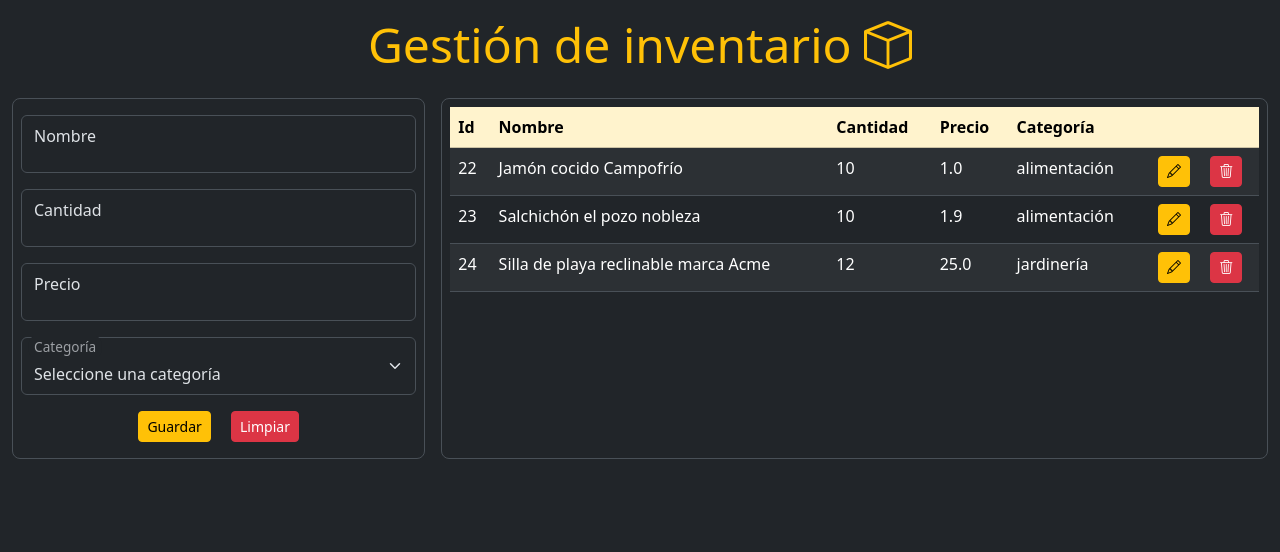
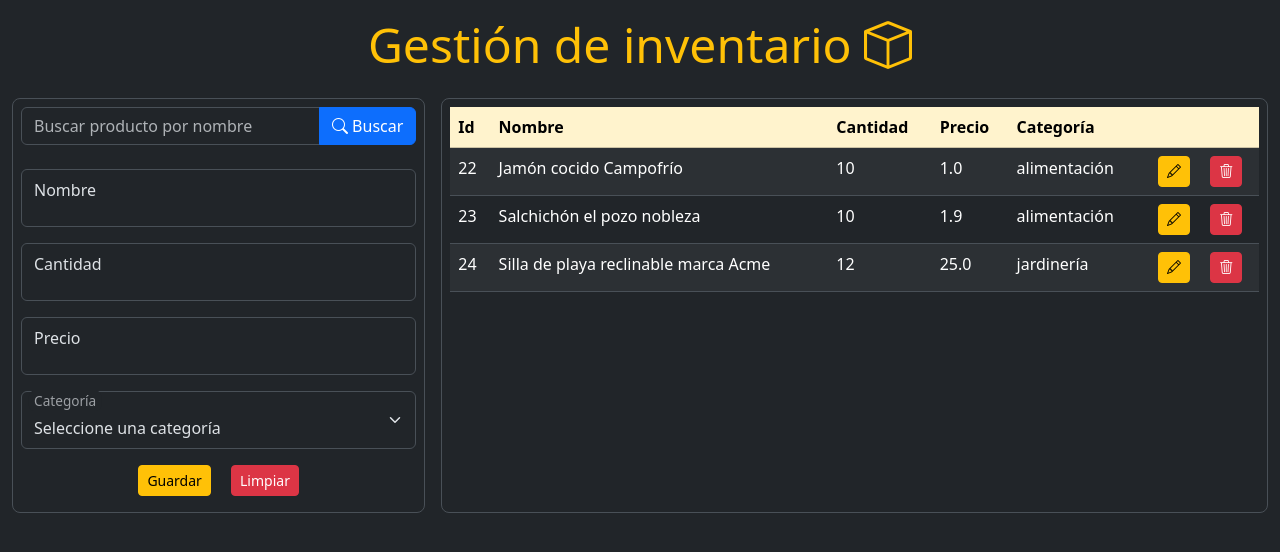
Before and after one commit to jesdeltoro/Gesti-n-Inventarios, a Flask app: page / in a window 1280 px wide. Shown: the top 552 px of the page. Run offline with Flask 3, Linux system fonts and the light colour scheme; data comes from the database, SQL or seed files in the repository.

Commit message:
reto módulo 3 añadido buscar por nombre

```diff
--- a/app.py
+++ b/app.py
@@ -1,4 +1,4 @@
-from flask import Flask, redirect, render_template, url_for
+from flask import Flask, redirect, render_template, url_for, request
 from producto import Producto
 from producto_forma import ProductoForma
 from producto_dao import ProductoDAO  # Replace 'your_module' with the actual module name where ProductoDAO is defined
@@ -102,5 +102,26 @@ def producto():
         pass
     return render_template('producto.html', form=form)
 
+@app.route('/buscar', methods=['POST'])
+def buscar():
+    nombre_producto = request.form.get('nombre_buscar', '').strip()
+    app.logger.debug(f'Buscando producto con nombre: {nombre_producto}')
+    producto = ProductoDAO.seleccionar_por_nombre(f"%{nombre_producto}%")
+    categorias = [
+        ('alimentación', 'Alimentación'),
+        ('droguería', 'Droguería'),
+        ('menaje de cocina', 'Menaje de Cocina'),
+        ('jardinería', 'Jardinería')
+    ]
+    forma = ProductoForma(obj=producto)
+    forma.cargar_categorias(categorias)
+    if producto:
+        forma.categoria.data = producto.categoria
+        app.logger.debug(f'Producto encontrado: {producto}')
+    else:
+        app.logger.warning(f'No se encontró producto con nombre: {nombre_producto}')
+    productos = ProductoDAO.seleccionar()
+    return render_template('index.html', titulo=titulo_app, productos=productos, forma=forma)
+
 if __name__ == '__main__':
     app.run(debug=True)
--- a/producto_dao.py
+++ b/producto_dao.py
@@ -122,29 +122,23 @@ class ProductoDAO:
         try:
             conexion = Conexion.obtener_conexion()
             cursor = conexion.cursor()
-            valores = (nombre,)
-            cursor.execute(cls.SELECCIONAR_POR_NOMBRE, valores)
+            cursor.execute(cls.SELECCIONAR_POR_NOMBRE, (nombre,))
             registro = cursor.fetchone()
-            producto = Producto(
-                    registro[0],
-                    registro[1],
-                    registro[2],
-                    registro[3],
-                    registro[4]
+            if registro:
+                return Producto(
+                    id=registro[0],
+                    nombre=registro[1],
+                    cantidad=registro[2],
+                    precio=registro[3],
+                    categoria=registro[4]
                 )
-            return producto
         except Exception as e:
             print(f'Ocurrió un error al seleccionar un producto por nombre: {e}')
         finally:
             if conexion is not None:
                 cursor.close()
                 Conexion.liberar_conexion(conexion)
-                print("Conexión liberada después de la selección.")
-
-    @classmethod
-    def seleccionar_categorias(cls):
-        # Este método ya no es necesario si las categorías son estáticas.
-        return []
+        return None
 
 
 
--- a/templates/index.html
+++ b/templates/index.html
@@ -21,7 +21,16 @@
             <div class='d-grid gap-3' style="grid-template-columns: 1fr 2fr;">
                 <!-- Contenedor del formulario -->
                 <div class='border rounded-3 p-2'>
-                    <!-- Formulario -->
+                    <!-- Formulario de búsqueda -->
+                    <form action='/buscar' method="post" class="mb-3">
+                        <div class="input-group">
+                            <input type="text" name="nombre_buscar" class="form-control" placeholder="Buscar producto por nombre">
+                            <button class="btn btn-primary" type="submit">
+                                <i class="bi bi-search"></i> Buscar
+                            </button>
+                        </div>
+                    </form>
+                    <!-- Formulario principal -->
                     <form action='/guardar' method="post" autocomplete="off">
                         {{forma.csrf_token}}
                         <!-- Valor de Id -->
```
